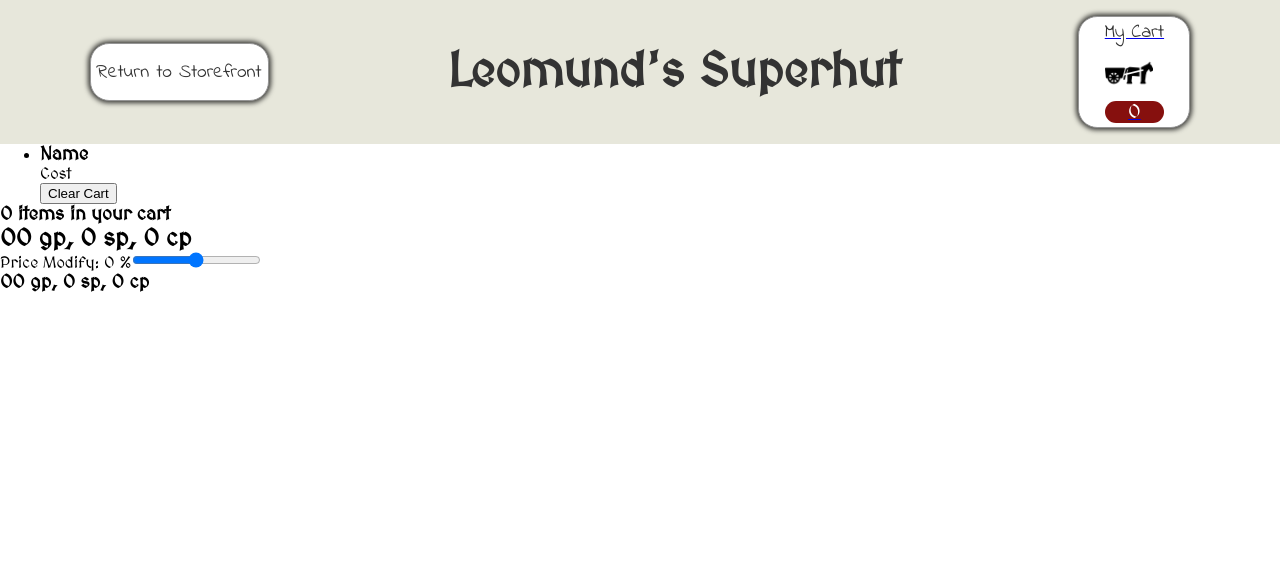
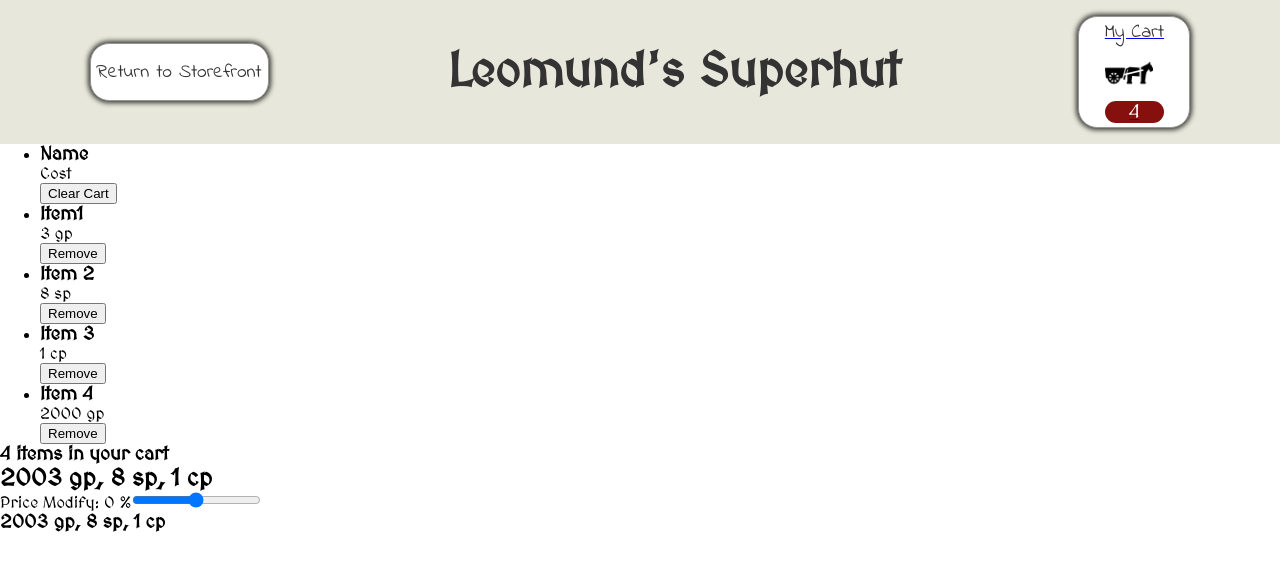
Before and after one commit to relyt4me/leomunds-superhut, a React (Create React App) app: page /cart in a window 1280 px wide. Shown: the top 570 px of the page. Built offline with nearby package versions, Linux system fonts and the light colour scheme.

Commit message:
Create Remove Item method

```diff
--- a/src/Components/App/App.js
+++ b/src/Components/App/App.js
@@ -13,11 +13,57 @@ class App extends Component {
   constructor() {
     super();
     this.state = {
-      cartItems: [],
+      cartItems: [
+        {
+          currency: 'gp',
+          cost: 3,
+          name: 'Item1',
+          index: 'item1',
+        },
+        {
+          currency: 'sp',
+          cost: 8,
+          name: 'Item 2',
+          index: 'item2',
+        },
+        {
+          currency: 'cp',
+          cost: 1,
+          name: 'Item 3',
+          index: 'item3',
+        },
+        {
+          currency: 'gp',
+          cost: 2000,
+          name: 'Item 4',
+          index: 'item4',
+        },
+      ],
       error: '',
       pageTitle: "Leomund's Superhut",
     };
   }
+
+  addItemToCart = (item) => {
+    this.setState({ cartItems: [...this.state.cartItems, item] });
+  };
+
+  removeItem = (index) => {
+    let foundIndex = this.state.cartItems.findIndex((item) => {
+      return item.index === index;
+    });
+
+    if (foundIndex === undefined) {
+      return;
+    }
+    const copyOfCart = this.state.cartItems;
+    copyOfCart.splice(foundIndex, 1);
+    this.setState({ cartItems: copyOfCart });
+  };
+
+  clearCart = () => {
+    this.setState({ cartItems: [] });
+  };
 
   changePageTitle = (newTitle) => {
     this.setState({ pageTitle: newTitle });
@@ -58,14 +104,14 @@ class App extends Component {
             path='/:category/items'
             render={({ match }) => {
               // this.changePageTitle(match.params.category);
-              return <SingleCategoryDisplay setError={this.setError} categoryId={match.params.category} />;
+              return <SingleCategoryDisplay setError={this.setError} categoryId={match.params.category} addItemToCart={this.addItemToCart} />;
             }}
           />
           <Route
             path='/cart'
             render={() => {
               // this.changePageTitle('Cart Checkout');
-              return <Cart cartItems={this.state.cartItems} />;
+              return <Cart cartItems={this.state.cartItems} clearCart={this.clearCart} removeItem={this.removeItem} />;
             }}
           />
         </Switch>
```
